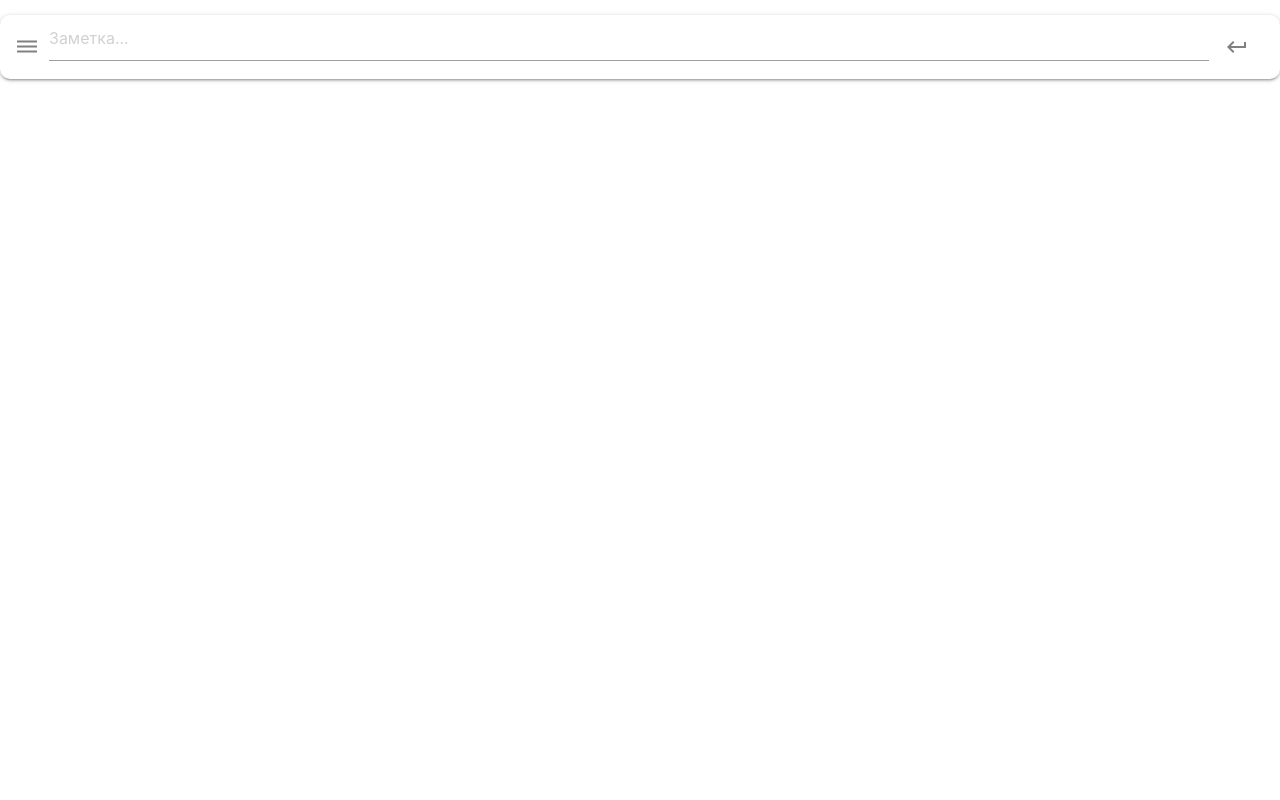
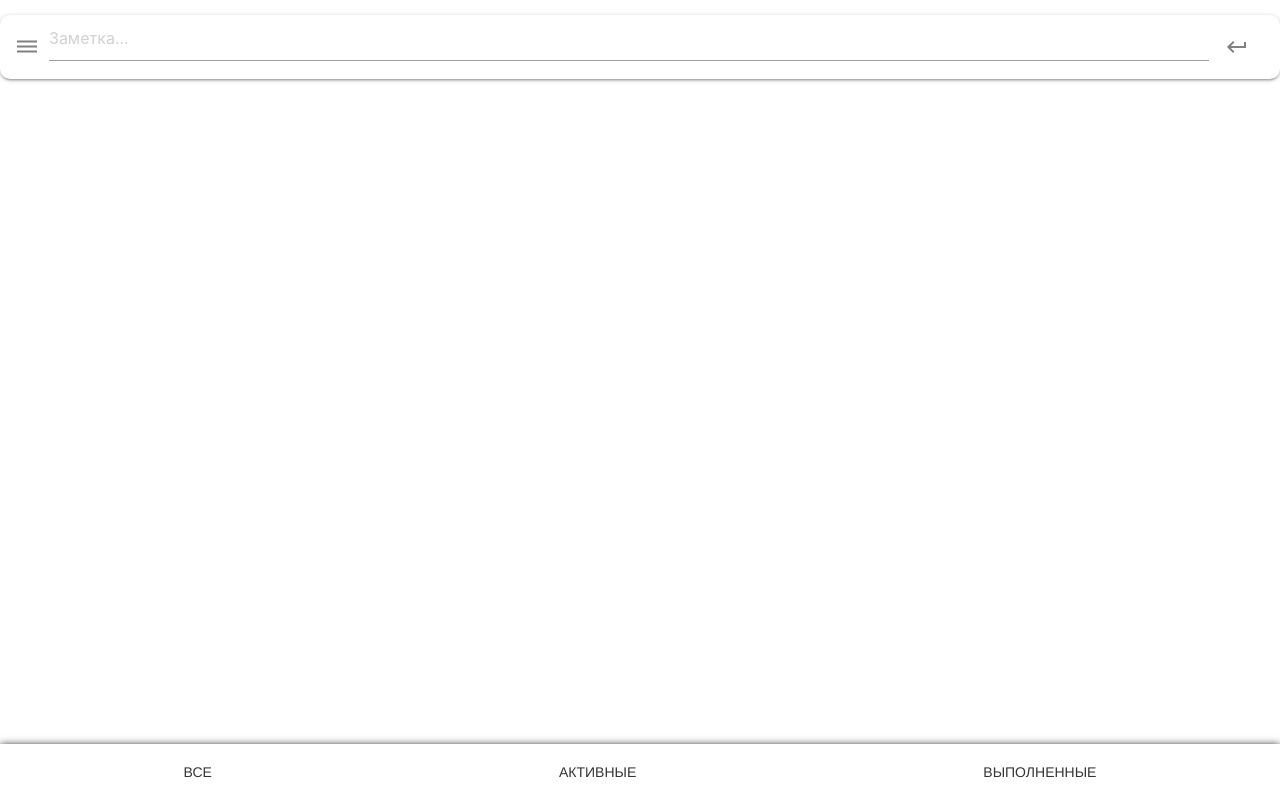
Before and after one commit to yagunov-test-moscow/myBuy, a Vue app: page / in a window 1280 px wide. Built offline with nearby package versions, Linux system fonts and the light colour scheme.

Commit message:
Bottombar

```diff
--- a/src/App.vue
+++ b/src/App.vue
@@ -2,15 +2,17 @@
   <div id="app">
     <Navbar/>
     <router-view/>
+    <Bottombar/>
   </div>
 </template>
 
 <script>
 import Navbar from '@/components/Navbar.vue'
+import Bottombar from '@/components/Bottombar.vue'
 
 export default {
   components: {
-    Navbar
+    Navbar, Bottombar
   }
 }
 </script>
--- /dev/null
+++ b/src/components/Bottombar.vue
@@ -0,0 +1,39 @@
+<template>
+        <footer class="page-footer white">
+            <div class="buttons-list">
+                <a class="btn-flat">Все</a>
+                <a class="btn-flat">Активные</a>
+                <a class="btn-flat">Выполненные</a>
+            </div>
+        </footer>
+</template>
+
+<script>
+export default {
+
+}
+</script>
+
+<style>
+
+.page-footer.white{
+    position: fixed;
+    bottom: 0;
+    width: 100%;
+    background-color: white;
+    color: grey;
+    padding: 10px;
+    box-shadow: 0 2px 2px 0 rgba(0,0,0,0.87),
+                0 3px 1px -2px rgba(0,0,0,0.87),
+                0 1px 8px 0 rgba(0,0,0,0.9);
+}
+.buttons-list {
+    display: flex;
+    justify-content: space-around;
+}
+.btn-small{
+    height: 100%;
+    color: grey;
+}
+
+</style>
--- a/src/components/Navbar.vue
+++ b/src/components/Navbar.vue
@@ -5,7 +5,7 @@
             <i class="material-icons">dehaze</i>
         </a>
           <input placeholder="Заметка..." id="first_name" type="text" class="validate">
-        <a href="#" class="btn-flat disabled">
+        <a href="#" class="btn-flat ">
             <i class="material-icons">keyboard_return</i>
         </a>
     </div>
```
Also changed, not shown: src/Layouts/AuthLayout.vue (added, +46 -0 lines), src/Layouts/MainLayout.vue (added), src/views/Home.vue (line endings or trailing spaces), src/views/Login.vue (added), src/views/Register.vue (added).
